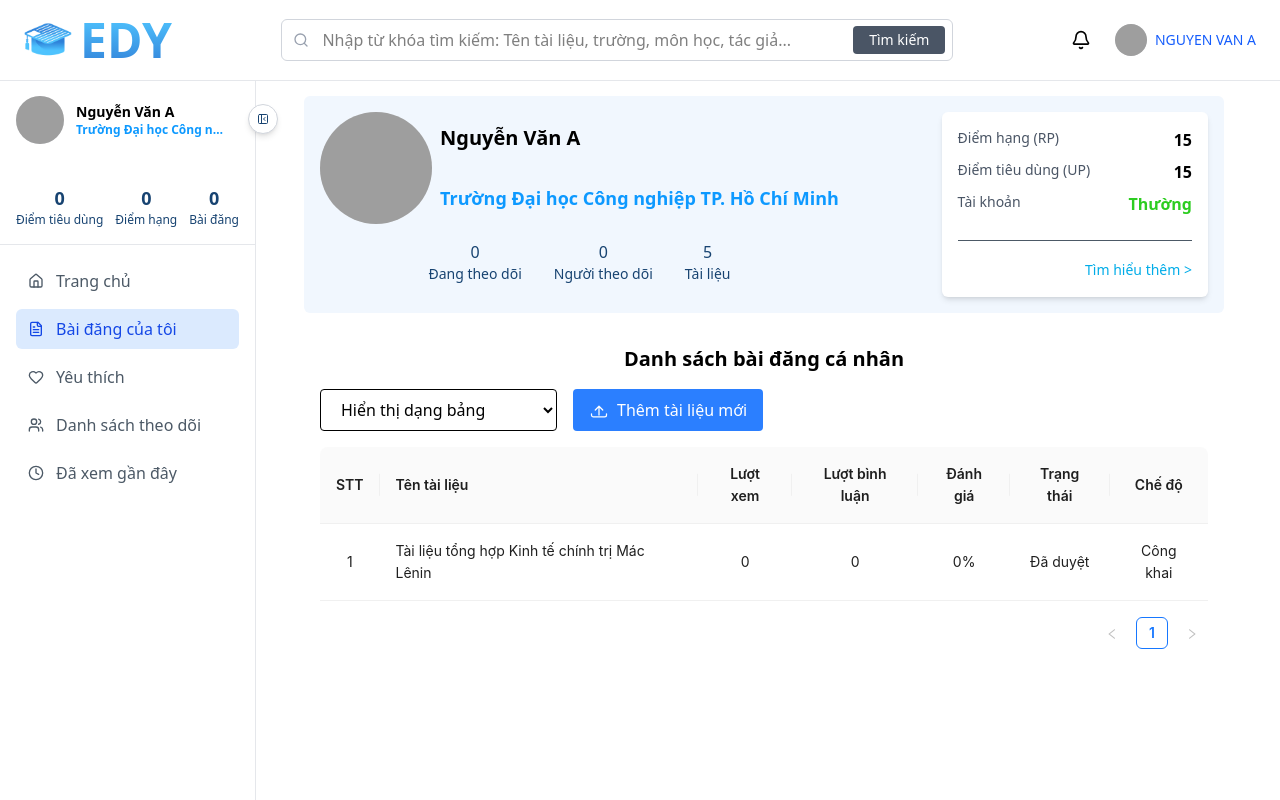
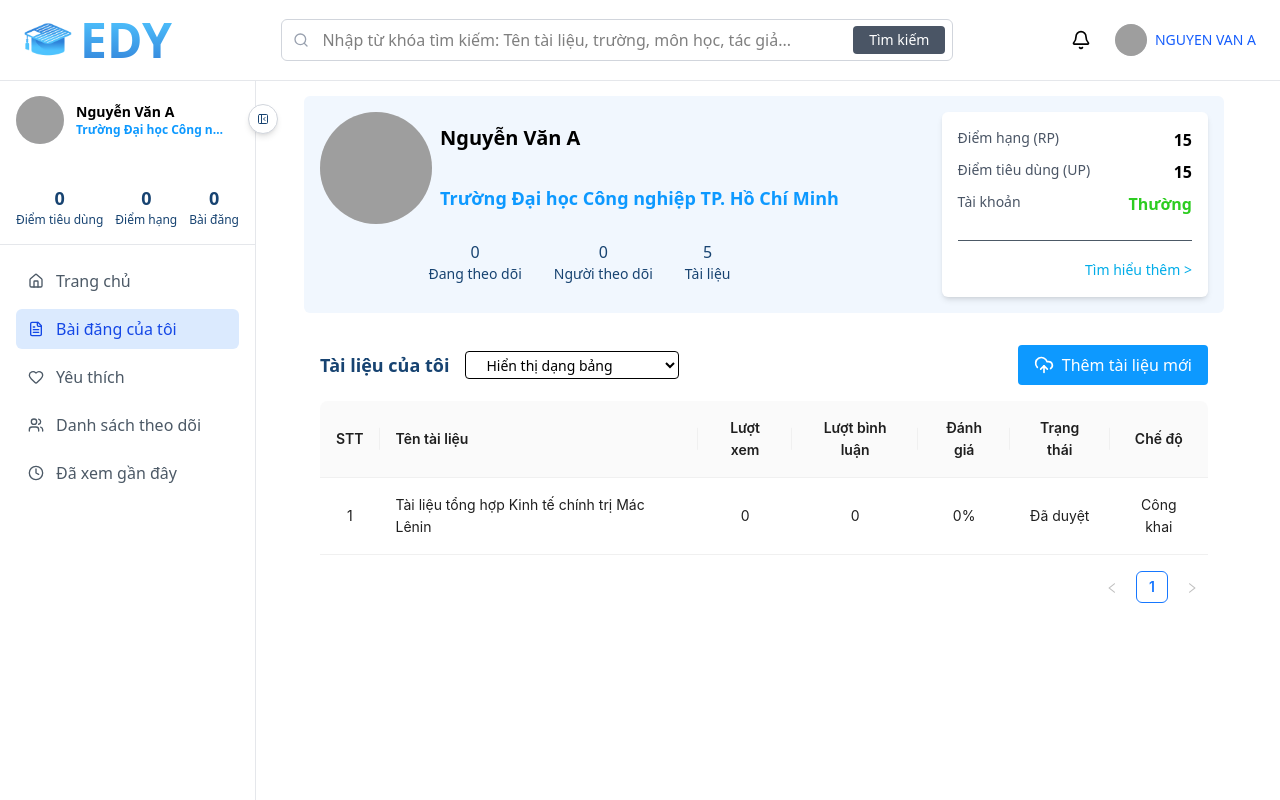
Before and after one commit to ldp2003/Edy_FE, a React (Vite) app: page /personal-posts in a window 1280 px wide. Built offline with nearby package versions, Linux system fonts and the light colour scheme; grey boxes are pictures that could not be loaded.

Commit message:
feat: Enhance PersonalPostList with improved layout and upload button integration

```diff
--- a/src/components/common/buttons/UploadButton.tsx
+++ b/src/components/common/buttons/UploadButton.tsx
@@ -1,4 +1,5 @@
 import React from "react";
+import { CloudUpload } from "lucide-react";
 
 interface UploadButtonProps {
   onClick: () => void;
@@ -7,23 +8,11 @@ interface UploadButtonProps {
 const UploadButton: React.FC<UploadButtonProps> = ({ onClick }) => {
   return (
     <button
-      className="flex items-center gap-2 px-4 py-2 bg-blue-500 text-white rounded hover:bg-blue-600"
+      className="flex items-center gap-2 px-4 py-2  text-white rounded hover:bg-blue-600"
+      style={{ backgroundColor: "var(--primary-color)" }}
       onClick={onClick}
     >
-      <svg
-        xmlns="http://www.w3.org/2000/svg"
-        fill="none"
-        viewBox="0 0 24 24"
-        strokeWidth={1.5}
-        stroke="currentColor"
-        className="w-5 h-5"
-      >
-        <path
-          strokeLinecap="round"
-          strokeLinejoin="round"
-          d="M3 16.5V18a2.25 2.25 0 002.25 2.25h13.5A2.25 2.25 0 0021 18v-1.5M7.5 12l4.5-4.5m0 0l4.5 4.5m-4.5-4.5V18"
-        />
-      </svg>
+      <CloudUpload className="w-5 h-5" />
       Thêm tài liệu mới
     </button>
   );
--- a/src/components/user/personalPosts/PersonalPostList.tsx
+++ b/src/components/user/personalPosts/PersonalPostList.tsx
@@ -20,10 +20,16 @@ const PersonalPostList: React.FC = () => {
 
   return (
     <div className="p-4">
-      <h1 className="text-xl font-bold mb-4">Danh sách bài đăng cá nhân</h1>
-      <div className="flex gap-4 mb-4">
+      <div className="flex flex-row justify-between items-center gap-4 mb-4">
+        <div className="flex flex-row gap-4">
+          <h1
+            className="text-lg font-bold"
+            style={{ color: "var(--primary-text-color)" }}
+          >
+            Tài liệu của tôi
+          </h1>
           <select
-          className="px-4 py-2 border rounded"
+            className="px-4 text-sm w-fit border rounded h-7"
             value={viewMode}
             onChange={(e) => setViewMode(e.target.value)}
           >
@@ -31,6 +37,8 @@ const PersonalPostList: React.FC = () => {
             <option value="list">Hiển thị dạng danh sách</option>
             <option value="grid">Hiển thị dạng lưới</option>
           </select>
+        </div>
+
         <UploadButton onClick={() => console.log("Upload button clicked")} />
       </div>
       {renderContent()}
```
Also changed, not shown: src/components/user/personalPosts/PostRow.tsx (added). Lines whose indentation alone changed are shown as unchanged.
